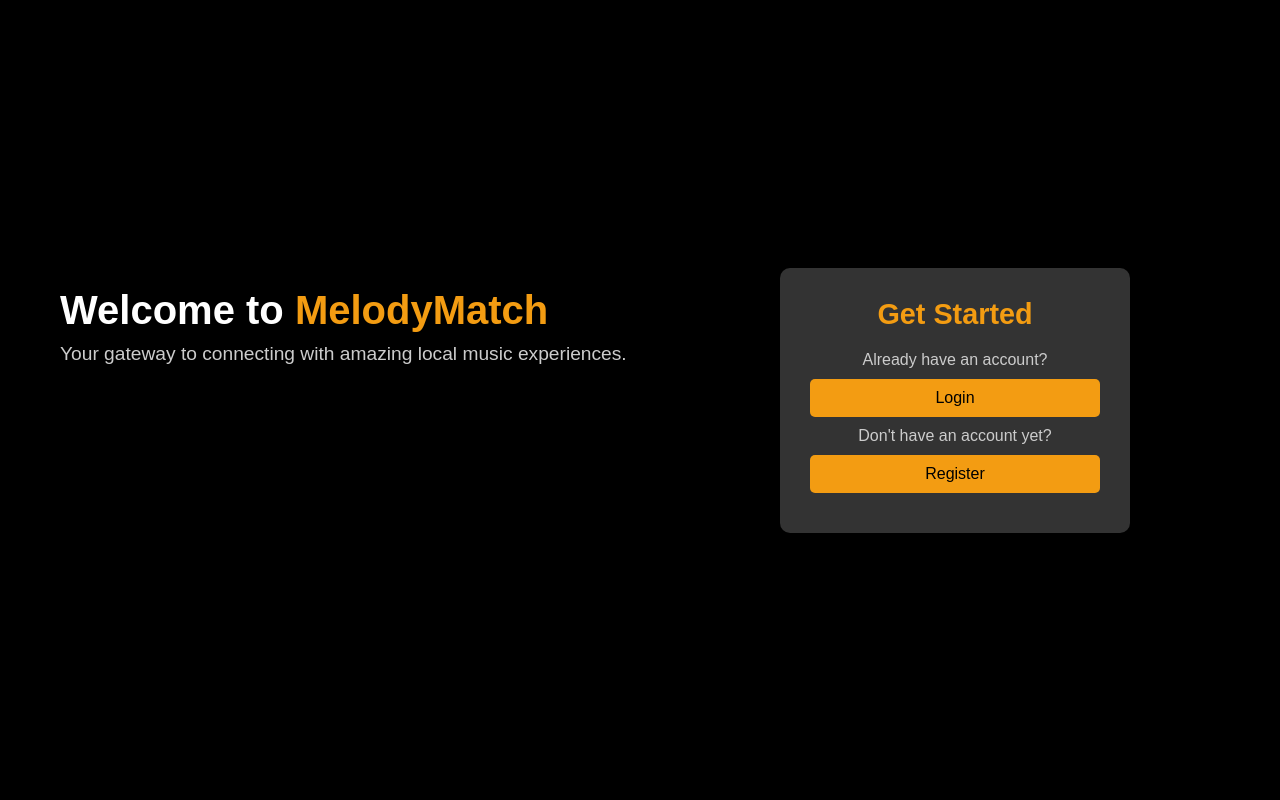
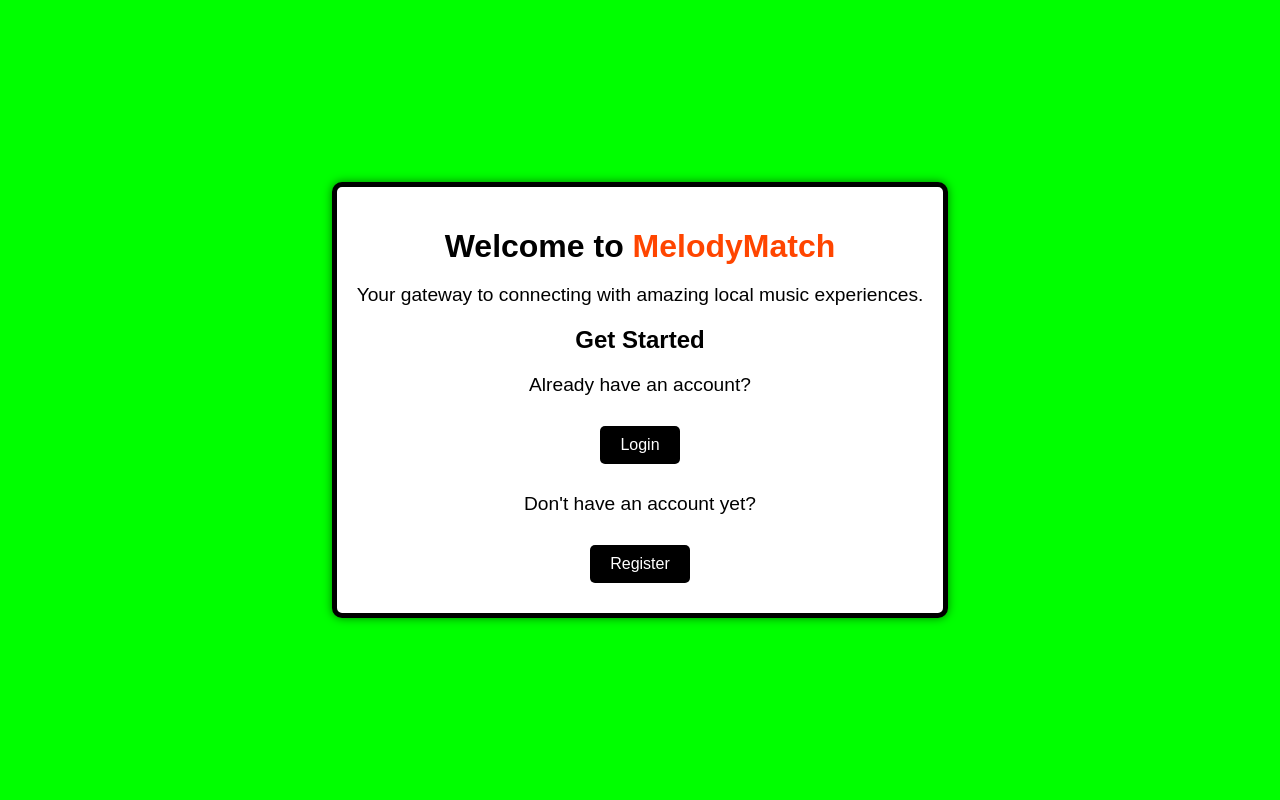
Before and after one commit to Marketplace-development/even-groups-a-d2024-group8, a Flask app: page / in a window 1280 px wide. Run offline with Flask 3, Linux system fonts and the light colour scheme.

Commit message:
Style aangepast en project process

```diff
--- a/app/static/css/style.css
+++ /dev/null
@@ -1,114 +0,0 @@
-/* General reset for margin and padding */
-* {
-    margin: 0;
-    padding: 0;
-    box-sizing: border-box;
-}
-
-/* Black background for the entire screen */
-body {
-    background-color: #000;
-    font-family: Arial, sans-serif;
-    color: #fff;
-    display: flex;
-    justify-content: center;
-    align-items: center;
-    min-height: 100vh;
-    padding: 20px;
-}
-
-/* Container to position the welcome section and the auth section */
-.container {
-    display: flex;
-    flex-wrap: wrap;
-    max-width: 1200px;
-    width: 100%;
-    gap: 20px;
-}
-
-/* Welcome Section */
-.welcome-section {
-    flex: 1;
-    min-width: 280px;
-    text-align: left;
-    padding: 20px;
-}
-
-.welcome-section h1 {
-    font-size: 2.5rem;
-    color: #fff;
-    margin-bottom: 10px;
-}
-
-.welcome-section h1 span {
-    color: #f39c12; /* Add a highlight color */
-}
-
-.welcome-section p {
-    font-size: 1.2rem;
-    color: #ccc;
-    margin-top: 10px;
-}
-
-/* Authentication Section */
-.auth-section {
-    flex: 1;
-    min-width: 280px;
-    display: flex;
-    justify-content: center;
-    align-items: center;
-}
-
-/* Login/Register Box */
-.auth-box {
-    background-color: #333;
-    padding: 30px;
-    border-radius: 10px;
-    box-shadow: 0 5px 15px rgba(0, 0, 0, 0.5);
-    text-align: center;
-    width: 100%;
-    max-width: 350px;
-}
-
-.auth-box h2 {
-    color: #f39c12;
-    margin-bottom: 20px;
-    font-size: 1.8rem;
-}
-
-.auth-box p {
-    color: #ccc;
-    margin: 10px 0;
-    font-size: 1rem;
-}
-
-.auth-box .btn {
-    display: block;
-    width: 100%;
-    background-color: #f39c12;
-    color: #000;
-    border: none;
-    border-radius: 5px;
-    padding: 10px;
-    font-size: 1rem;
-    margin: 10px 0;
-    text-decoration: none;
-    cursor: pointer;
-    transition: background-color 0.3s ease;
-}
-
-.auth-box .btn:hover {
-    background-color: #d35400;
-}
-
-/* Responsiveness */
-@media (max-width: 768px) {
-    .container {
-        flex-direction: column;
-        align-items: center;
-    }
-
-    .welcome-section, .auth-section {
-        text-align: center;
-    }
-}
--- a/app/templates/index.html
+++ b/app/templates/index.html
@@ -4,7 +4,48 @@
     <meta charset="UTF-8">
     <meta name="viewport" content="width=device-width, initial-scale=1.0">
     <title>MelodyMatch - Welcome</title>
-    <link rel="stylesheet" href="{{ url_for('static', filename='css/style.css') }}">
+    <style>
+        body {
+            background-color: #00FF00; /* Fluorescent green background */
+            font-family: Arial, sans-serif;
+            display: flex;
+            justify-content: center;
+            align-items: center;
+            min-height: 100vh;
+            margin: 0;
+        }
+        .container {
+            background-color: #fff; /* White background for text box */
+            border: 5px solid #000; /* Black border around the box */
+            border-radius: 10px; /* Rounded corners for the box */
+            padding: 20px;
+            text-align: center;
+            box-shadow: 0 0 10px rgba(0, 0, 0, 0.5); /* Subtle shadow for box */
+        }
+        .container h1 {
+            font-size: 2rem;
+            margin-bottom: 10px;
+        }
+        .container h1 span {
+            color: #ff4500; /* Highlight MelodyMatch in orange */
+        }
+        .container p {
+            margin-bottom: 20px;
+            font-size: 1.2rem;
+        }
+        .btn {
+            display: inline-block;
+            margin: 10px;
+            padding: 10px 20px;
+            background-color: #000;
+            color: #fff;
+            text-decoration: none;
+            border-radius: 5px;
+        }
+        .btn:hover {
+            background-color: #555;
+        }
+    </style>
 </head>
 <body>
     <div class="container">
```
Also changed, not shown: 1 other file.
